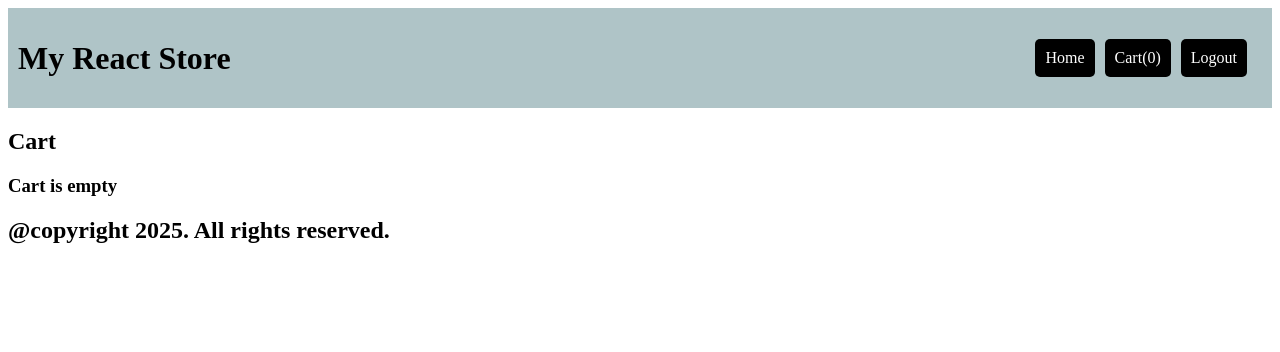
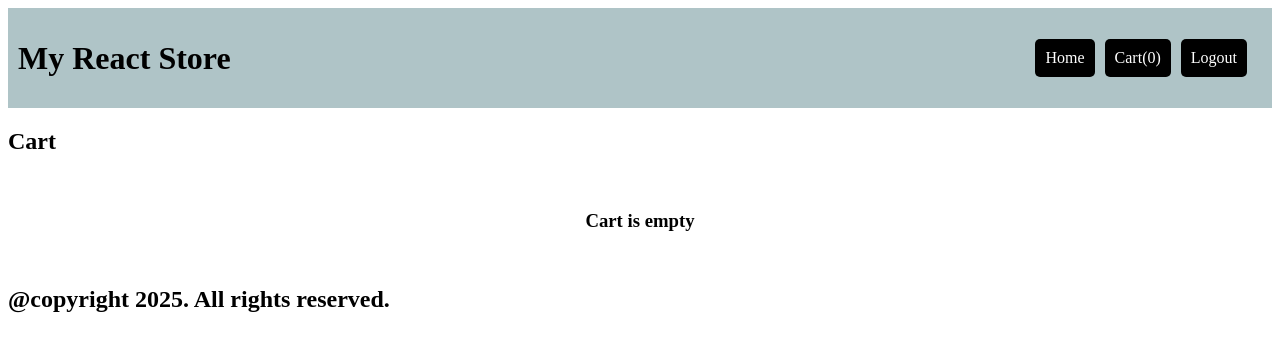
Before and after one commit to gaddisai/react-mystore-a, a React (Create React App) app: page /cart in a window 1280 px wide. Shown: the top 352 px of the page. Built offline with nearby package versions, Linux system fonts and the light colour scheme.

Commit message:
changes done

```diff
--- a/src/components/Cart.css
+++ b/src/components/Cart.css
@@ -0,0 +1,7 @@
+.cartContent{
+    display: flex;
+    flex-direction: column;
+    gap: 1rem;
+    padding: 1rem;
+    align-items: center;
+}
--- a/src/components/Cart.jsx
+++ b/src/components/Cart.jsx
@@ -1,7 +1,7 @@
 import React from 'react'
 import { useContext } from 'react'
 import { appContext } from '../App'
-
+import './Cart.css'
 function Cart() {
   const { cart, products,setCart } = useContext(appContext);
   const increment = (key) => {
@@ -19,7 +19,7 @@ function Cart() {
     <>
     <div>
       <h2>Cart</h2>
-      <div >
+      <div className='cartContent' >
         {
           Object.keys(cart).length === 0 ? (
             <h3>Cart is empty</h3>
```
